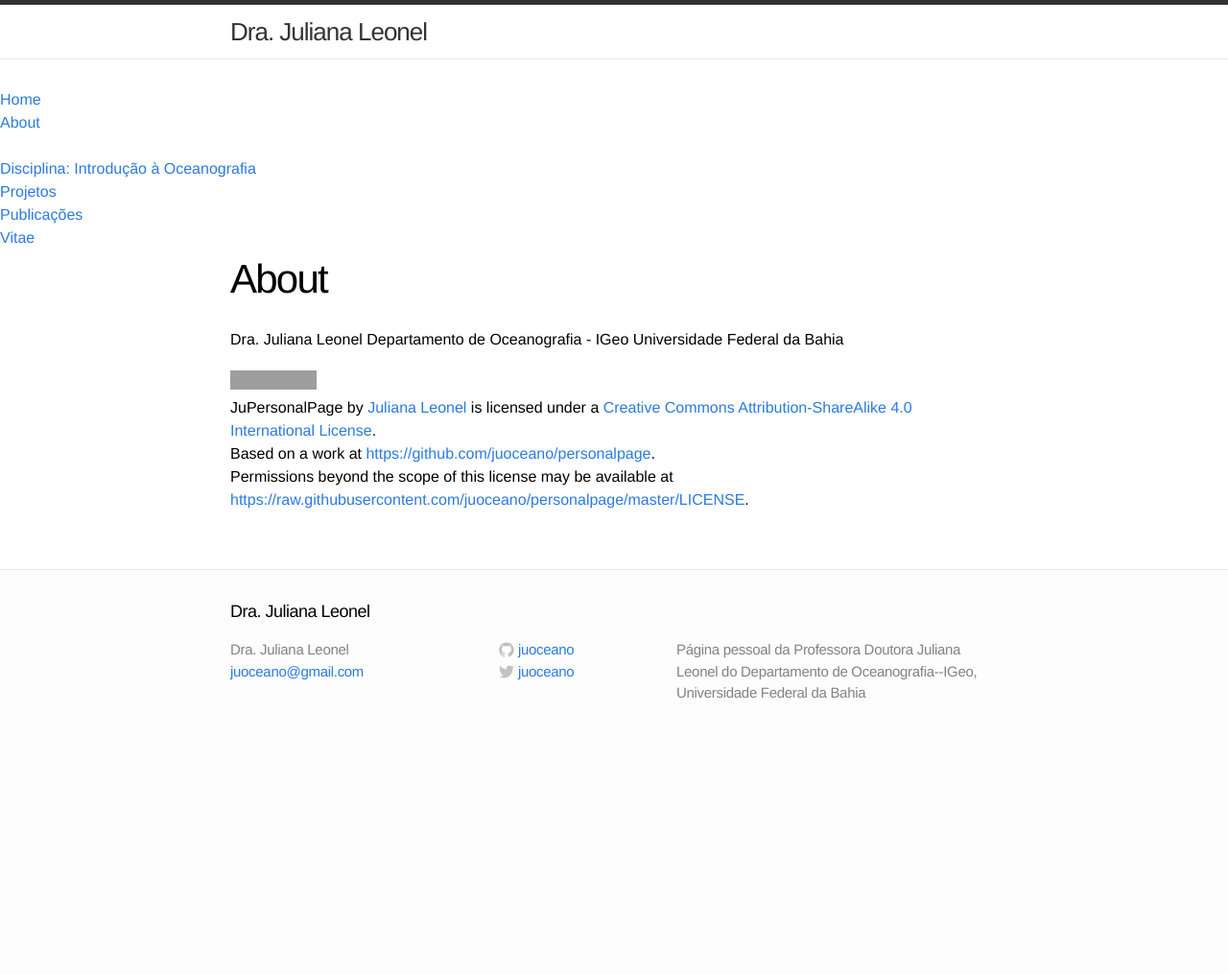
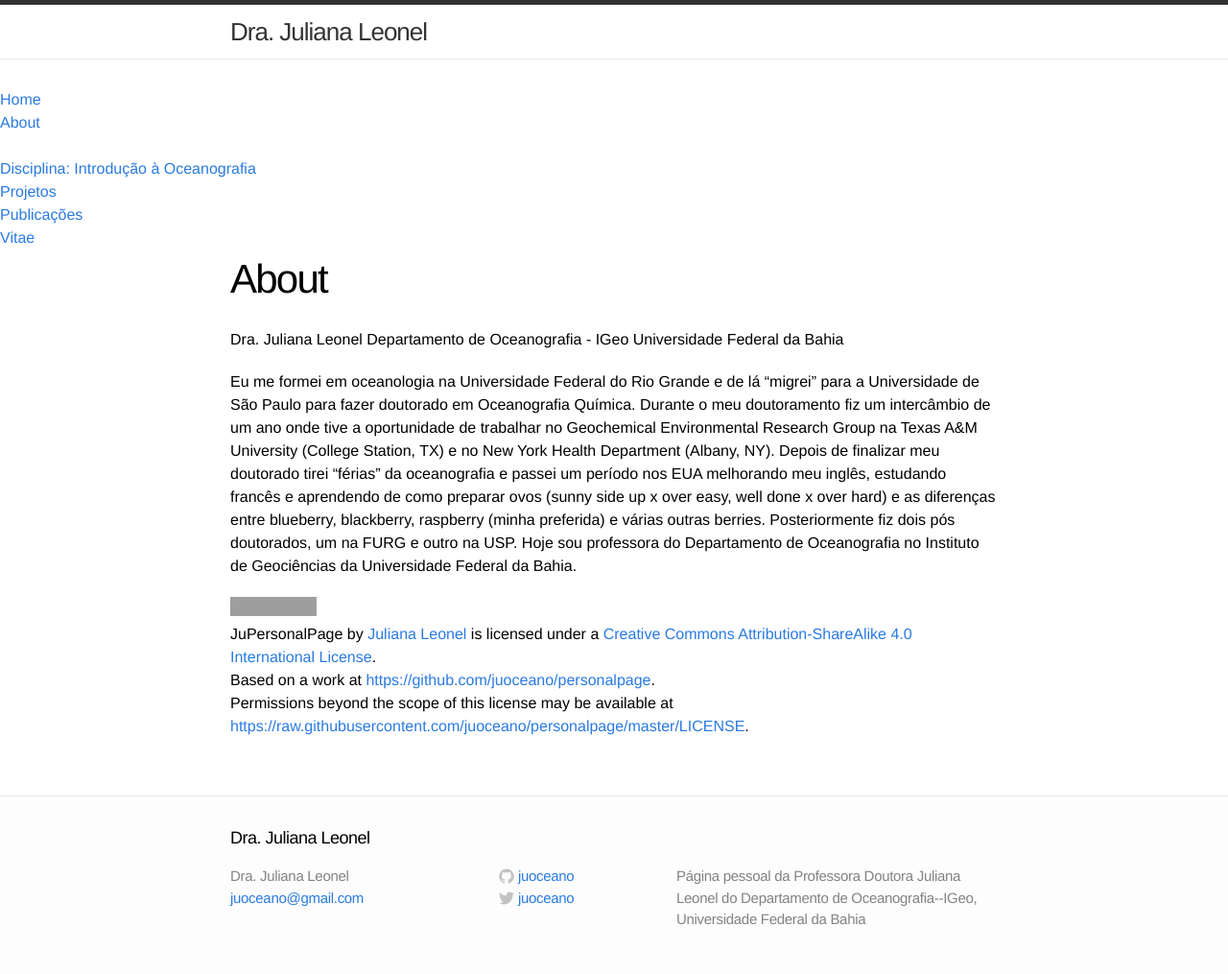
Before and after one commit to ocefpaf/personalpage, a Jekyll site: the page built from about.md, in a window 1280 px wide. Shown: the whole page at 96% size. Built offline with Jekyll 4.4.1, drawn with Linux system fonts in a browser that asks for light colours; before the commit the page ends 900 px from its top, so only the background shows below that; grey boxes are pictures that could not be loaded.

Commit message:
Updated about.

```diff
--- a/about.md
+++ b/about.md
@@ -7,6 +7,19 @@ permalink: /about/
 Dra. Juliana Leonel
 Departamento de Oceanografia - IGeo
 Universidade Federal da Bahia
+
+Eu me formei em oceanologia na Universidade Federal do Rio Grande e de lá
+"migrei" para a Universidade de São Paulo para fazer doutorado em Oceanografia
+Química.  Durante o meu doutoramento fiz um intercâmbio de um ano onde tive a
+oportunidade de trabalhar no Geochemical Environmental Research Group na Texas
+A&M University (College Station, TX) e no New York Health Department
+(Albany, NY).  Depois de finalizar meu doutorado tirei "férias" da oceanografia
+e passei um período nos EUA melhorando meu inglês, estudando francês e
+aprendendo de como preparar ovos (sunny side up x over easy, well done x over
+hard) e as diferenças entre blueberry, blackberry, raspberry (minha preferida)
+e várias outras berries.  Posteriormente fiz dois pós doutorados, um na FURG e
+outro na USP.  Hoje sou professora do Departamento de Oceanografia no Instituto
+de Geociências da Universidade Federal da Bahia.
 
 
 <a href="http://creativecommons.org/licenses/by-sa/4.0/" rel=
```
